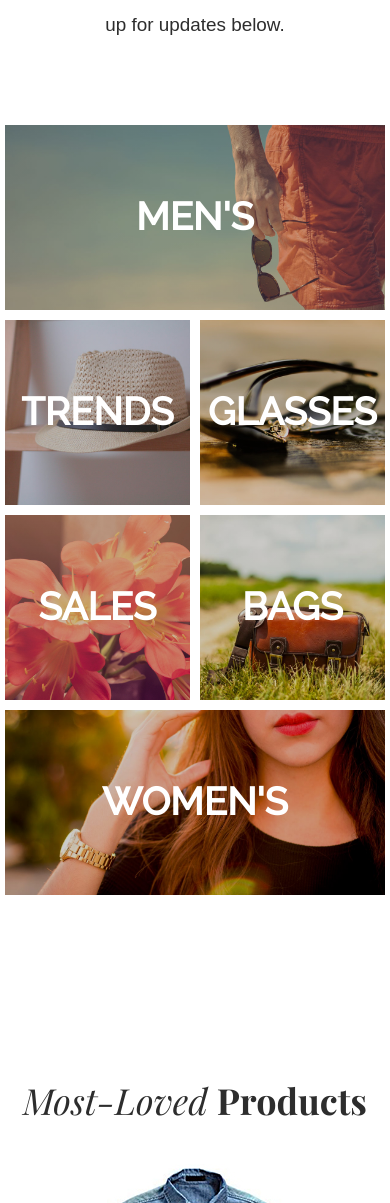
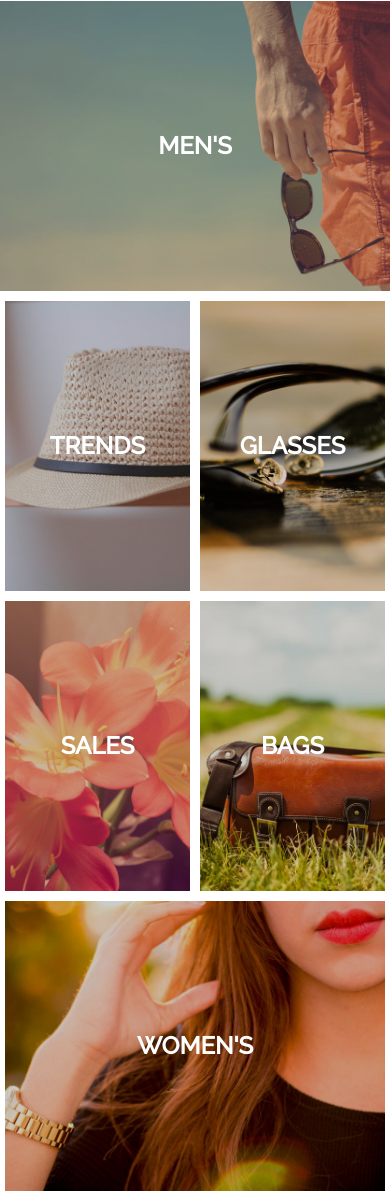
Before and after one commit to KanikaWadhawan/Aloha, a plain HTML site: page index.html in a window 390 px wide. Shown: the part 797-2000 px from the top of the page. Drawn offline with nearby package versions, Linux system fonts and the light colour scheme.

Commit message:
worked on categories for mobile responsiveness

```diff
--- a/index.html
+++ b/index.html
@@ -59,22 +59,22 @@
     <section class="products  new-collection">
         <div id="two" class="categories ">
             <div class="items-men items">
-                <p>Men's</p>
+               <a href="#"><p>Men's</p></a>
             </div>
             <div class="items-trends items">
-                <p>Trends</p>
+                <a href="#"><p>Trends</p></a>
             </div>
             <div class="items-glasses items">
-                <p>Glasses</p>
+                <a href="#"><p>Glasses</p></a>
             </div>
             <div class="items-sales items">
-                <p>Sales</p>
+                <a href="#"><p>Sales</p></a>
             </div>
             <div class="items-bags items">
-                <p>Bags</p>
+                <a href="#"><p>Bags</p></a>
             </div>
             <div class="items-womens items">
-                <p>Women's</p>
+                <a href="#"><p>Women's</p></a>
             </div>
         </div>
     </section>
--- a/style.css
+++ b/style.css
@@ -239,12 +239,13 @@ a:hover{
     background:linear-gradient(to bottom, rgba(0,0,0,0.2) 0%, rgba(0,0,0,0.2) 100%),
     url(images/mens-category.jpg) no-repeat 50% ;
     background-size: cover,cover;
-     /* height:300px; */
-    /* flex: 2 0 100%;*/
-     flex-grow: 2;
+     height:300px;
+     flex: 2 0 100%;
+     flex-basis: 50%;
+     /* flex-grow: 2;
      flex-shrink: 0;
      flex-basis: 100%;
-     height: 50vw;
+     height: 50vw; */
      /* max-width: 100%; */
 
   }
@@ -253,12 +254,13 @@ a:hover{
     background:linear-gradient(to bottom, rgba(0,0,0,0.2) 0%, rgba(0,0,0,0.2) 100%),
     url(images/trends-category.jpg) no-repeat 50% ;
     background-size: cover,cover;
-    /* height:300px; */
-    /*flex: 1 0 50%;*/
-    flex-grow: 1;
+    height:300px;
+    flex: 1 0 50%;
+    flex-basis: 25%;
+    /* flex-grow: 1;
     flex-shrink: 1;
     width: 50%;
-    height: 50vw;
+    height: 50vw; */
     /* max-width: 50%; */
 
 }
@@ -267,12 +269,13 @@ a:hover{
     background:linear-gradient(to bottom, rgba(0,0,0,0.2) 0%, rgba(0,0,0,0.2) 100%),
     url(images/glasses-category.jpg) no-repeat 50% ;
     background-size: cover,cover;
-    /* height:300px; */
-   /* flex: 1 0 50%;*/
-    flex-grow: 1;
+     height:300px;
+   flex: 1 0 50%;
+   flex-basis: 25%;
+    /* flex-grow: 1;
     flex-shrink: 1;
     width: 50%;
-    height: 50vw;
+    height: 50vw; */
     /* max-width: 50%; */
 }
 
@@ -280,40 +283,49 @@ a:hover{
     background:linear-gradient(to bottom, rgba(0,0,0,0.2) 0%, rgba(0,0,0,0.2) 100%),
     url(images/sale-category.jpg) no-repeat 50% ;
     background-size: cover,cover;
-    /* height:300px; */
-    /*flex: 1 0 50%;*/
-    flex-grow: 1;
+    height:300px;
+    flex: 1 0 50%;
+    flex-basis: 25%;
+    /* flex-grow: 1;
     flex-shrink: 1;
     /* flex-basis: 25%; */
-    width: 50%;
-    height: 50vw;
+    /* width: 50%;
+    height: 50vw; */
 }
 
 .items-bags {
     background:linear-gradient(to bottom, rgba(0,0,0,0.2) 0%, rgba(0,0,0,0.2) 100%),
     url(images/bags-category.jpg) no-repeat 50% ;
     background-size: cover,cover;
-    /* height:300px; */
-    /*flex: 1 0 50%;*/
-    flex-grow: 1;
-    flex-shrink: 1;
+    height:300px;
+    flex: 1 0 50%;
+    flex-basis: 25%;
+    /* flex-grow: 1;
+    flex-shrink: 1; */
     /* flex-basis: 25%; */
-    width: 50%;
-    height: 50vw;
+    /* width: 50%;
+    height: 50vw; */
 }
 
 .items-womens{
     background:linear-gradient(to bottom, rgba(0,0,0,0.2) 0%, rgba(0,0,0,0.2) 100%),
     url(images/womens-category.jpg) no-repeat 50% ;
     background-size: cover,cover;
-    /* height:300px; */
-    /*flex: 2 0 100%;*/
-    flex-grow: 2;
+     height:300px;
+    flex: 2 0 100%;
+    flex-basis: 50%;
+    /* flex-grow: 2;
      flex-shrink: 0;
      flex-basis: 100%;
-     height: 50vw;
+     height: 50vw; */
   }
-
+  .categories a{
+    color:white;
+    /* font-size: 14px; */
+}
+.categories a:hover{
+    color: #f5ebc6;
+}
 /* Most loved Section */
 
 /* Sign-up banner Section */
@@ -460,8 +472,9 @@ footer a:hover{
     text-align: center;
   }
 
+/* mobile style */
 @media only screen and (max-width:600px ) {
-/* mobile style */
+
 p{
     font-size: 14px;
     text-align: center;
@@ -475,12 +488,14 @@ p{
     padding-bottom:0.5rem;
     padding-top:1rem;
     align-content:unset;
+
 }
 
 .container.head{
     padding:0 2%;
     margin:0 auto;
     width:100%;
+    padding-top: 8px;
 }
 
 .cart-icon{
@@ -505,7 +520,31 @@ p{
    margin:0 7px;
 }
 section{
-    padding: 4rem 0;
+    padding: 3rem 0;
+    padding-top: 0px;
+    margin-top: 0px;
+    margin-bottom: 0px;
+    /* padding-bottom: 80px; */
+}
+.about-aloha{
+    padding-top: 12px;
+}
+.about{
+    padding-top: 3px;
+    padding-left: 0px;
+    padding-right: 0px;
+    padding-bottom: 0px;
+}
+
+.categories a{
+    color:white;
+    /* font-size: 14px; */
+}
+.categories a:hover{
+    color: #f5ebc6;
+}
+.categories p{
+    font-size: 1.5rem;
 }
 
 .signup-banner{
@@ -560,12 +599,23 @@ font: normal normal normal 14px/1 FontAwesome;
 
 .social{
     padding-top: 18px;
+    padding-left: 51px;
 }
 .social li{
     display: inline;
 
+
 }
 
+.social i{
+
+        min-width: 20px;
+
+}
+
+.wrapper.updates p{
+    padding: 0;
+}
 
 .categories{
     display: flex;
@@ -574,17 +624,56 @@ font: normal normal normal 14px/1 FontAwesome;
     text-align: center;
 }
 
-.items-men .items-womens{
-    border-left: 0;
+.items-men {
+     border-left: 0;
     border-right: 0;
-    -ms-flex: 2 0 100%;
-    flex: 2 0 100%;
-    max-width: 100%;
+    /* -ms-flex: 2 0 100%; */
+    /* flex: 2 0 100%; */
+    flex-grow: 2;
+    flex-shrink: 0;
+    flex-basis: 100%;
+    width: 100%;
+    /* height: 50vw; */
+
 }
-.items-trends .items-glasses .items-men .items-sales{
-    flex: 1 0 50%;
-    max-width: 50%;
+.items-womens{
+    flex-grow: 2;
+    flex-shrink: 0;
+    flex-basis: 100%;
+    width: 100%;
 }
+
+
+.items-trends  {
+     /* flex: 1 0 50%; */
+     flex-grow: 1;
+     flex-shrink: 1;
+     flex-basis:50%;
+    width: 50%;
+    /* height: 50vw; */
+
+}
+
+.items-glasses{
+    flex-grow: 1;
+    flex-shrink: 1;
+    flex-basis:50%;
+   width: 50%;
+}
+.items-bags{
+    flex-grow: 1;
+    flex-shrink: 1;
+    flex-basis:50%;
+   width: 50%;
+}
+.items-sales{
+    flex-grow: 1;
+    flex-shrink: 1;
+    flex-basis:50%;
+   width: 50%;
+}
+
+
 
 }
 /* max width:1240px */
```
